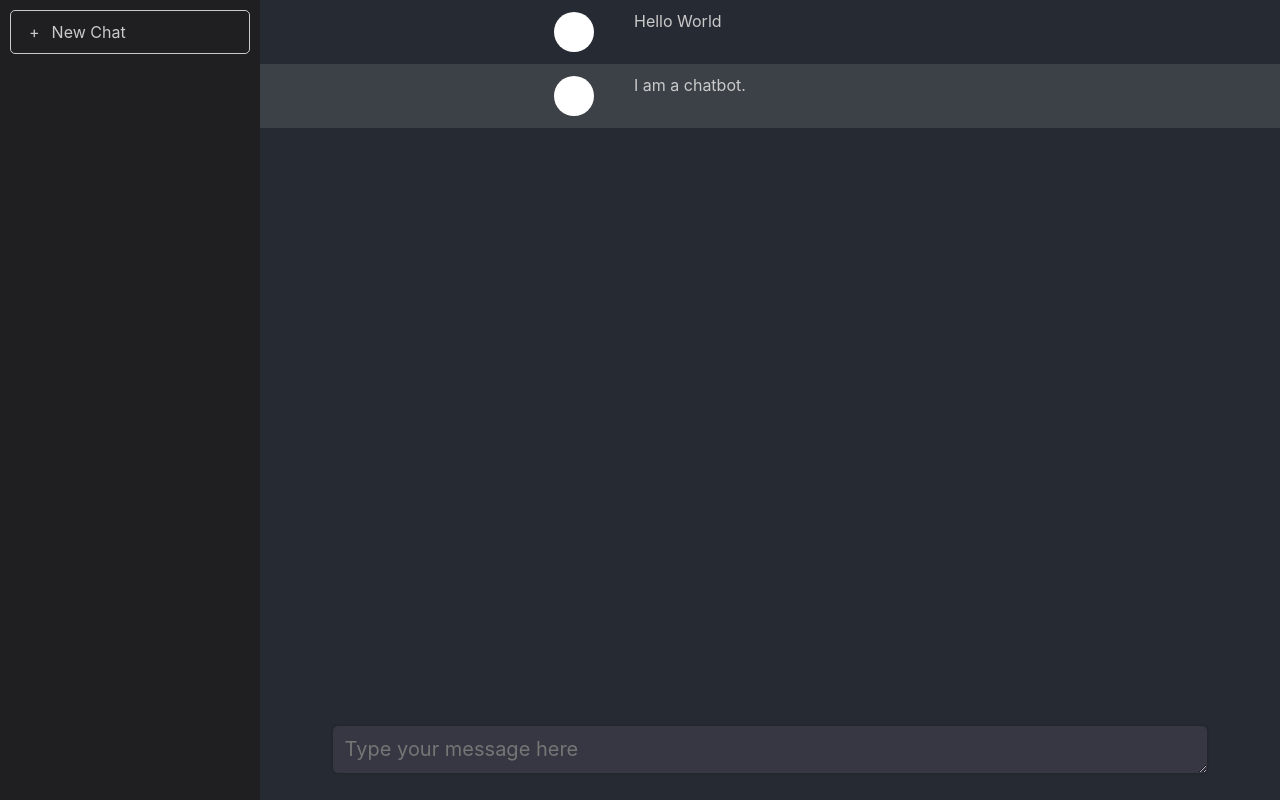
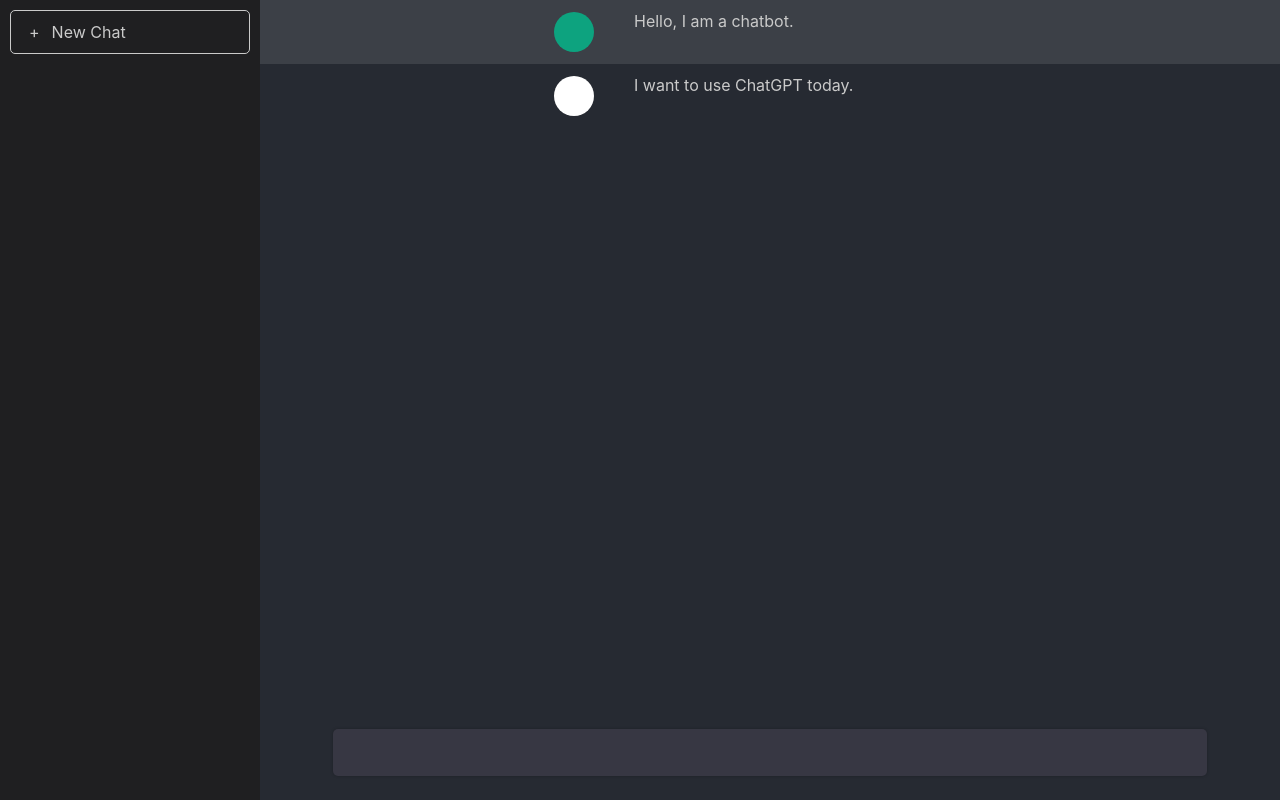
Before and after one commit to coolhuip/proj05-codgeGenie_, a React (Create React App) app in the folder client-codgegenie/: page / in a window 1280 px wide. Built offline with nearby package versions, Linux system fonts and the light colour scheme.

Commit message:
Routine commit

```diff
--- a/client-codgegenie/src/App.css
+++ b/client-codgegenie/src/App.css
@@ -104,6 +104,13 @@
   height: 40px;
 }
 
+.avatar.chatgpt {
+  background: #0da37f;
+  border-radius: 50%;
+  width: 40px;
+  height: 40px;
+}
+
 .message {
   padding: 0 40px;
 }
--- a/client-codgegenie/src/App.js
+++ b/client-codgegenie/src/App.js
@@ -1,8 +1,40 @@
-import './normalize.css';
-import './App.css';
+import './normalize.css'
+import './App.css'
+// import setState
+import { useState } from 'react'
 
 
 function App() {
+
+  // add state for input and chat log
+  const [input, setInput] = useState("")
+  const [chatLog, setChatLog] = useState([{
+    user: "gpt",
+    message: "Hello, I am a chatbot."
+  }, {
+    user: "me",
+    message: "I want to use ChatGPT today."
+  }])
+
+  async function handleSubmit(e) {
+    e.preventDefault()
+    setChatLog([...chatLog, {user: "me", message: `${input}`} ])
+    setInput("")
+    // fetch response to the api combining the chat log array of messages
+    // and sending it as a message to localhost:3000 as a post
+    const response = await fetch("http://localhost:3000/", {
+      method: "POST",
+      headers: {
+        "Content-Type": "application/json"
+      },
+      body: JSON.stringify({
+        messages: chatLog.map((message) => message.message).join("")
+      })
+    })
+    const data = await response.json()
+    console.log(data)
+  }
+
   return (
     <div className="App">
 
@@ -14,37 +46,38 @@ function App() {
       </aside>
       <section className="chatbox">
         <div className="chat-log">
-          <div className="chat-message">
-            <div className="center-chat-message">
-              <div className="avatar">
-
-              </div>
-              <div className="message">
-                Hello World
-              </div>
-            </div>
-          </div>
-          <div className="chat-message chatgpt">
-            <div className="center-chat-message">
-              <div className="avatar">
-
-              </div>
-              <div className="message">
-                I am a chatbot.
-              </div>
-            </div>
-          </div>
+          {chatLog.map((message, index) => (
+            <ChatMessage key={index} message={message}/>
+          ))}
         </div>
         <div className="chat-input-holder">
-          <textarea className="chat-input-textarea"
-                    placeholder="Type your message here"
-                    rows="1"
-          >
-          </textarea>
+          <form onSubmit={handleSubmit}>
+            <input className="chat-input-textarea"
+                   rows="1"
+                   value={input}
+                   onChange={(e) => setInput(e.target.value)}
+            >
+            </input>
+          </form>
         </div>
       </section>
     </div>
   );
 }
 
-export default App;
+const ChatMessage = ({ message }) => {
+  return (
+    <div className={`chat-message ${message.user === "gpt" && "chatgpt"}`}>
+      <div className="center-chat-message">
+        <div className={`avatar ${message.user === "gpt" && "chatgpt"}`}>
+
+        </div>
+        <div className="message">
+          {message.message}
+        </div>
+      </div>
+    </div>
+  )
+}
+
+export default App
```
